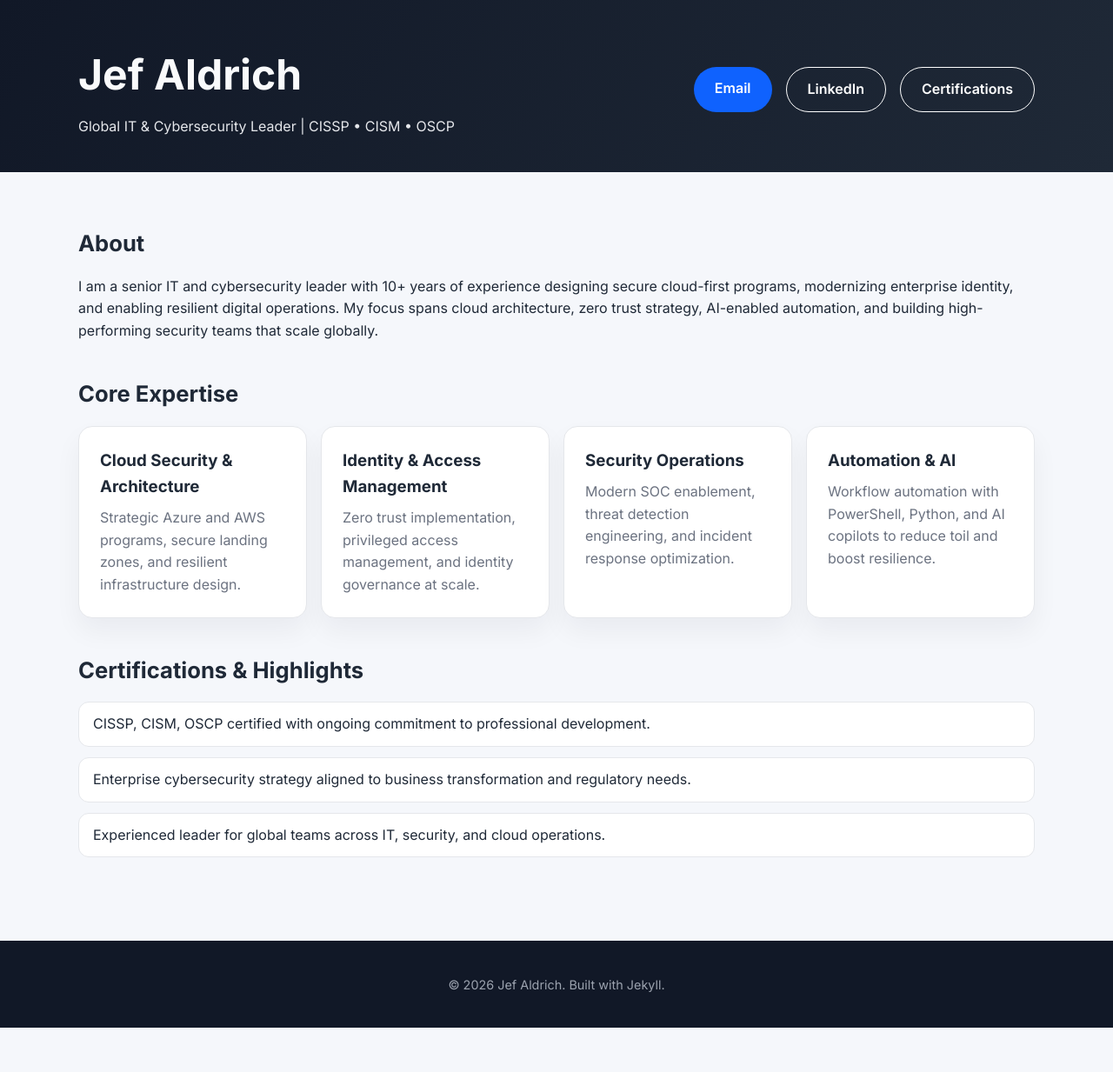
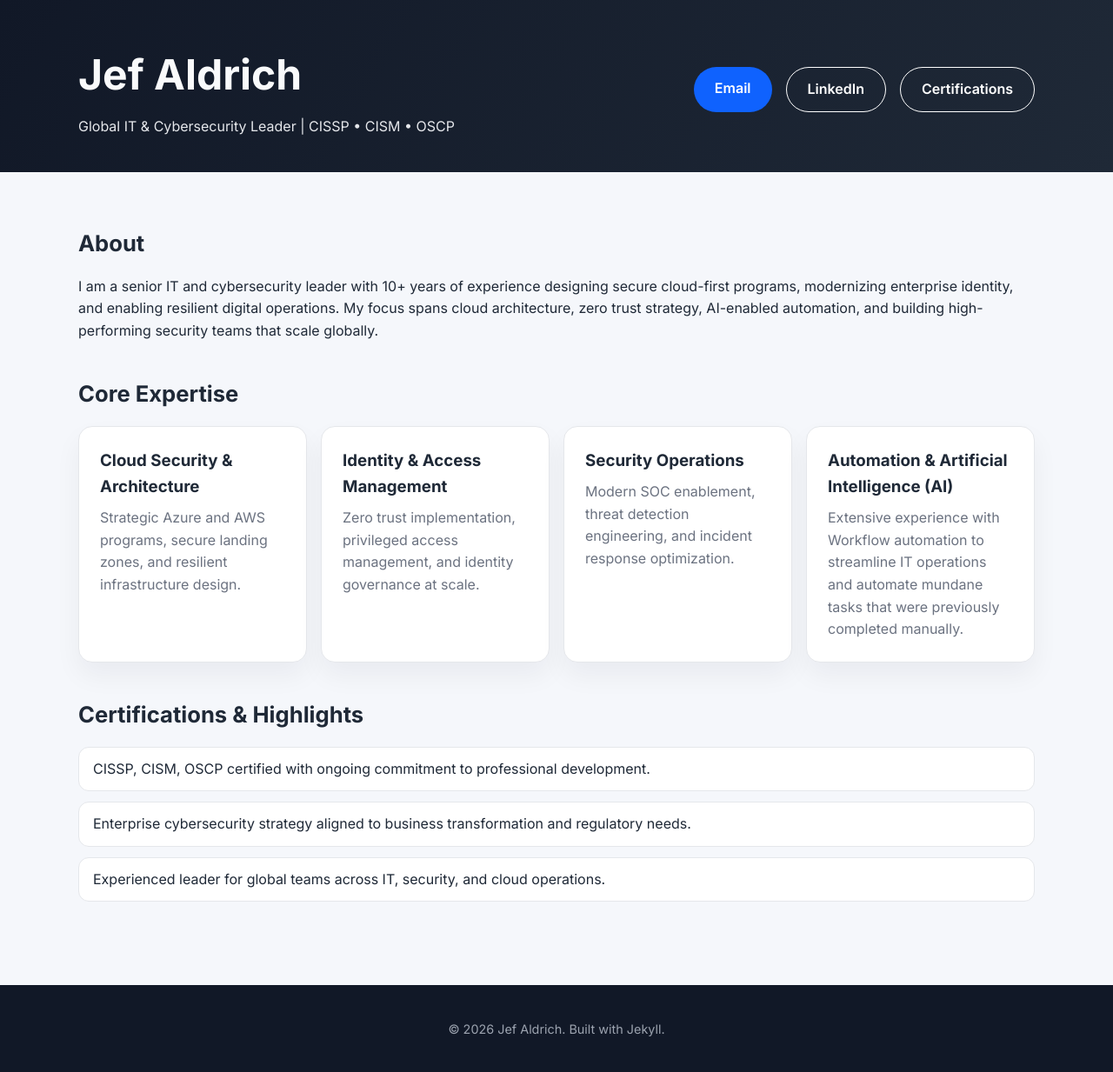
Before and after one commit to jef132/jef132.github.io, a Jekyll site: the page built from index.md, in a window 1280 px wide. Shown: the whole page at 87% size. Built offline with Jekyll 4.4.1, drawn with Linux system fonts in a browser that asks for light colours; before the commit the page ends 1182 px from its top, so only the background shows below that.

Commit message:
updated the body  of the document.

```diff
--- a/index.md
+++ b/index.md
@@ -29,8 +29,8 @@ title: Home
       <p>Modern SOC enablement, threat detection engineering, and incident response optimization.</p>
     </article>
     <article class="card">
-      <h3>Automation & AI</h3>
-      <p>Workflow automation with PowerShell, Python, and AI copilots to reduce toil and boost resilience.</p>
+      <h3>Automation & Artificial Intelligence (AI)</h3>
+      <p>Extensive experience with Workflow automation to streamline IT operations and automate mundane tasks that were previously completed manually.</p>
     </article>
   </div>
 </section>
```
